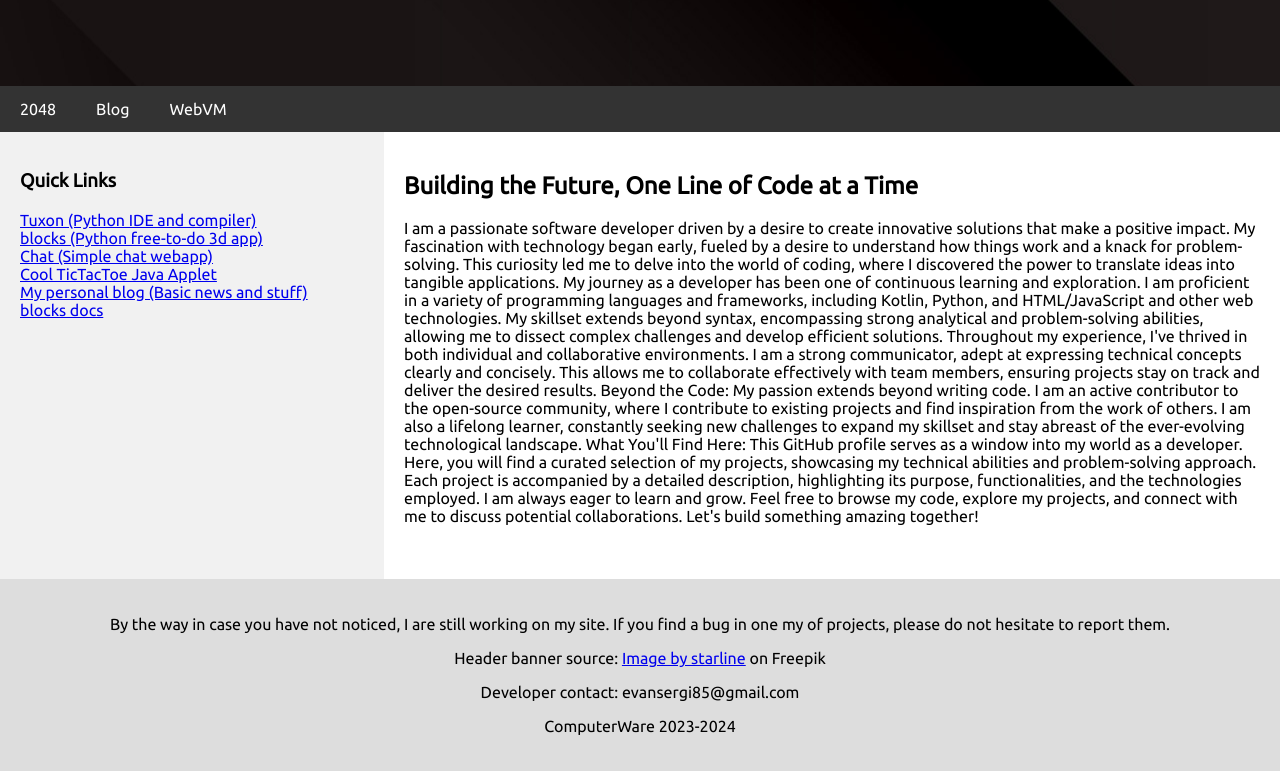
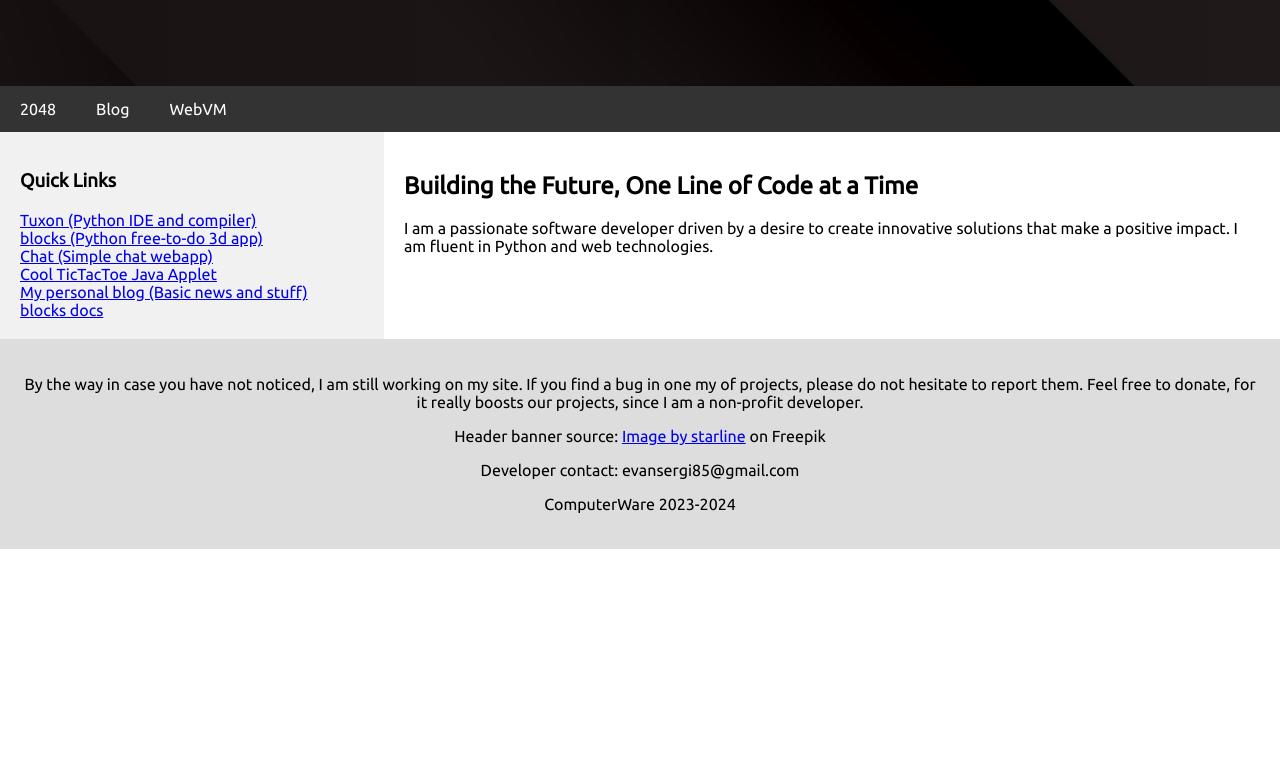
Before and after one commit to ComputerWare/computerware.github.io, a plain HTML site: page index.html in a window 1280 px wide. Shown: the part 174-945 px from the top of the page. After the commit the page ends 800 px from the top, so only its background shows below. Drawn offline with Linux system fonts and the light colour scheme.

Commit message:
Update index.html

```diff
--- a/index.html
+++ b/index.html
@@ -37,27 +37,13 @@
             </div>
             <div class="main">
                 <h2>Building the Future, One Line of Code at a Time</h2>
-                <p>I am a passionate software developer driven by a desire to create innovative solutions that make a positive impact.  My fascination with technology began early, fueled by a desire to understand how things work and a knack for problem-solving.  This curiosity led me to delve into the world of coding, where I discovered the power to translate ideas into tangible applications.
-
-My journey as a developer has been one of continuous learning and exploration.  I am proficient in a variety of programming languages and frameworks, including Kotlin, Python, and HTML/JavaScript and other web technologies.  My skillset extends beyond syntax, encompassing strong analytical and problem-solving abilities, allowing me to dissect complex challenges and develop efficient solutions.
-
-Throughout my experience, I've thrived in both individual and collaborative environments.  I am a strong communicator, adept at expressing technical concepts clearly and concisely.  This allows me to collaborate effectively with team members, ensuring projects stay on track and deliver the desired results.
-
-Beyond the Code:
-
-My passion extends beyond writing code.  I am an active contributor to the open-source community, where I contribute to existing projects and find inspiration from the work of others.  I am also a lifelong learner, constantly seeking new challenges to expand my skillset and stay abreast of the ever-evolving technological landscape.
-
-What You'll Find Here:
-
-This GitHub profile serves as a window into my world as a developer.  Here, you will find a curated selection of my projects, showcasing my technical abilities and problem-solving approach.  Each project is accompanied by a detailed description, highlighting its purpose, functionalities, and the technologies employed.
-
-I am always eager to learn and grow.  Feel free to browse my code, explore my projects, and connect with me to discuss potential collaborations.  Let's build something amazing together!</p>
+                <p>I am a passionate software developer driven by a desire to create innovative solutions that make a positive impact. I am fluent in Python and web technologies.</p>
                 <br>
             </div>
         </div>
 
         <div class="footer">
-            <p>By the way in case you have not noticed, I are still working on my site. If you find a bug in one my of projects, please do not hesitate to report them.</p>
+            <p>By the way in case you have not noticed, I am still working on my site. If you find a bug in one my of projects, please do not hesitate to report them. Feel free to donate, for it really boosts our projects, since I am a non-profit developer.</p>
             <p>Header banner source: <a href="https://www.freepik.com/free-vector/black-wide-banner-with-shadow-lines-design_19348116.htm#query=dark%20banner&position=6&from_view=keyword&track=ais">Image by starline</a> on Freepik</p>
             <p>Developer contact: evansergi85@gmail.com</p>
             <p>ComputerWare 2023-2024</p>
```
